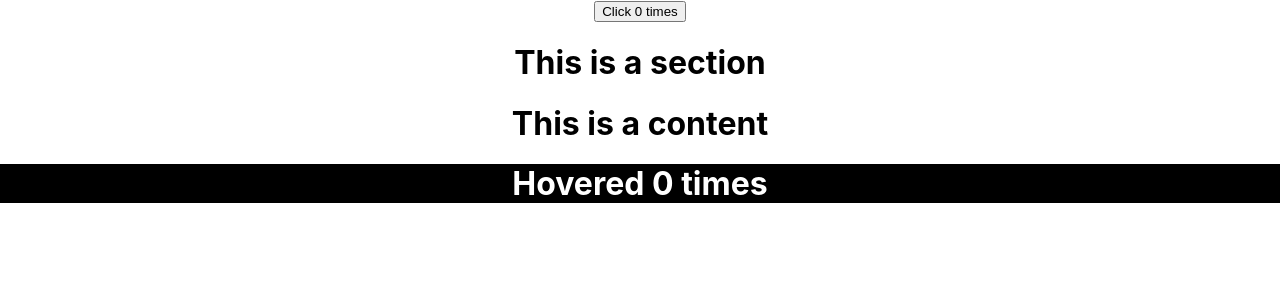
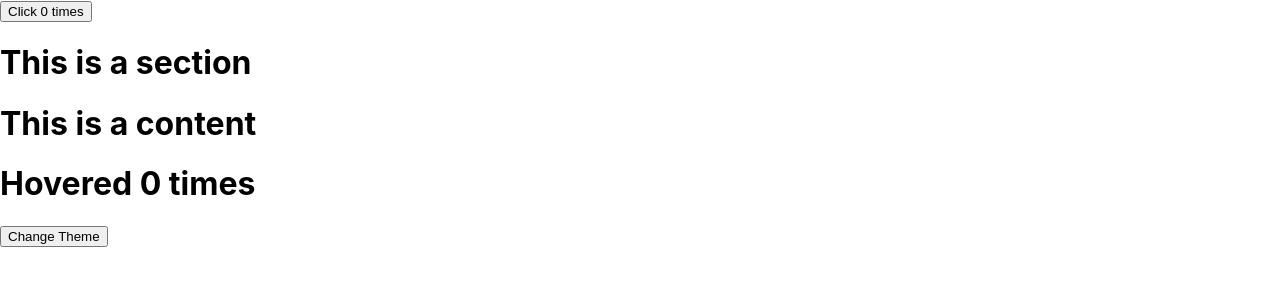
Before and after one commit to mdabdulhalimcse/ReactJS, a React (Create React App) app: page / in a window 1280 px wide. Shown: the top 300 px of the page. Built offline with nearby package versions, Linux system fonts and the light colour scheme.

Commit message:
context api contextType use

```diff
--- a/src/App.js
+++ b/src/App.js
@@ -1,14 +1,46 @@
+import React from "react";
 import './App.css';
-// import AppShowHOC from './AppShowHOC';
-import AppShowRenderProps from './AppShowRenderProps';
+import ClickCounter from "./components/ClickCounter";
+import Counter from "./components/Counter";
+import Section from "./components/Section";
+import ThemeContext from './contexts/themeContext';
 
-function App() {
-  return (
-    <div className="App">
-    {/* <AppShowHOC /> */}
-    <AppShowRenderProps />
-    </div>
-  );
+export default class AppShowRenderProps extends React.Component{
+    state = {
+        theme: 'light'
+    }
+    switchTheme = () =>{
+      this.setState(({theme}) => {
+        if( theme === 'dark'){
+          return {
+            theme : 'light',
+          }
+        }else{
+          return {
+            theme : 'dark',
+          }
+        }
+      })
+    }
+
+    render(){
+        const { theme } = this.state;
+        return(
+            // <div>
+            //     <Counter render={(count, increamentCount) =>  (<ClickCounter count = {count} increamentCount={increamentCount} /> )} />
+
+            //     <Counter render={(count, increamentCount) =>  (<HoverCounter count = {count} increamentCount={increamentCount} /> )} />
+            // </div>
+
+            <div>
+                  <Counter >
+                {(count, increamentCount) =>  (<ClickCounter count = {count} increamentCount={increamentCount} /> )}
+                </Counter>
+                <ThemeContext.Provider value={{theme , switchTheme: this.switchTheme}}>
+                           <Section  />
+                  </ThemeContext.Provider>
+            </div>
+
+        )
+    }
 }
-
-export default App;
--- a/src/AppShowRenderProps.js
+++ /dev/null
@@ -1,31 +0,0 @@
-import React from "react"
-import ClickCounter from "./components/ClickCounter"
-import Counter from "./components/Counter"
-import Section from "./components/Section"
-import ThemeContext from './contexts/themeContext'
-
-export default class AppShowRenderProps extends React.Component{
-    state = {
-        theme: 'dark'
-    }
-
-    render(){
-        const { theme } = this.state;
-        return(
-            // <div>
-            //     <Counter render={(count, increamentCount) =>  (<ClickCounter count = {count} increamentCount={increamentCount} /> )} />
-
-            //     <Counter render={(count, increamentCount) =>  (<HoverCounter count = {count} increamentCount={increamentCount} /> )} />
-            // </div>
-
-            <div>
-                  <Counter >
-                {(count, increamentCount) =>  (<ClickCounter count = {count} increamentCount={increamentCount} /> )}
-                </Counter>
-
-                <ThemeContext.Provider value={{theme}}><Section  /></ThemeContext.Provider>
-            </div>
-
-        )
-    }
-}
--- a/src/components/Content.js
+++ b/src/components/Content.js
@@ -18,8 +18,8 @@
             <Counter >
                 {(count, increamentCount) => (
                     <ThemeContext.Consumer>
-                    { ({theme}) => (
-                        <HoverCounter count={count} increamentCount={increamentCount} theme={theme} />
+                    { ({theme, switchTheme}) => (
+                        <HoverCounter count={count} increamentCount={increamentCount} theme={theme} switchTheme={switchTheme}  />
                     )}</ThemeContext.Consumer>
                 )}
             </Counter>
--- a/src/components/HoverCounter.js
+++ b/src/components/HoverCounter.js
@@ -1,8 +1,11 @@
-export default function HoverCounter({count , increamentCount,theme}){
+export default function HoverCounter({count , increamentCount,theme, switchTheme}){
 
     const style = theme === 'dark' ? { backgroundColor : ' #000', color: ' #ffffff' } : null;
 
     return(
-        <h1 style={style} onMouseOver={increamentCount} >Hovered {count} times</h1>
+        <>        <h1 style={style} onMouseOver={increamentCount} >Hovered {count} times</h1>
+        <button type="button" onClick={switchTheme}>Change Theme</button>
+        </>
+
     )
 }
--- a/src/contexts/themeContext.js
+++ b/src/contexts/themeContext.js
@@ -2,9 +2,12 @@
 // import React from "react";
 
 const themeContext = createContext();
+
 // const themeContext = createContext({
 //     theme:'blue'
 // });
+
+
 // const themeContext = React.createContext();
 
 export default themeContext;
```
Also changed, not shown: src/AppShowHOC.js (deleted, +0 -13 lines), src/components/HOC/ClickCounter.js (deleted, +0 -13 lines), src/components/HOC/HoverCount.js (deleted, +0 -8 lines), src/components/HOC/withCounter.js (deleted, +0 -23 lines).
